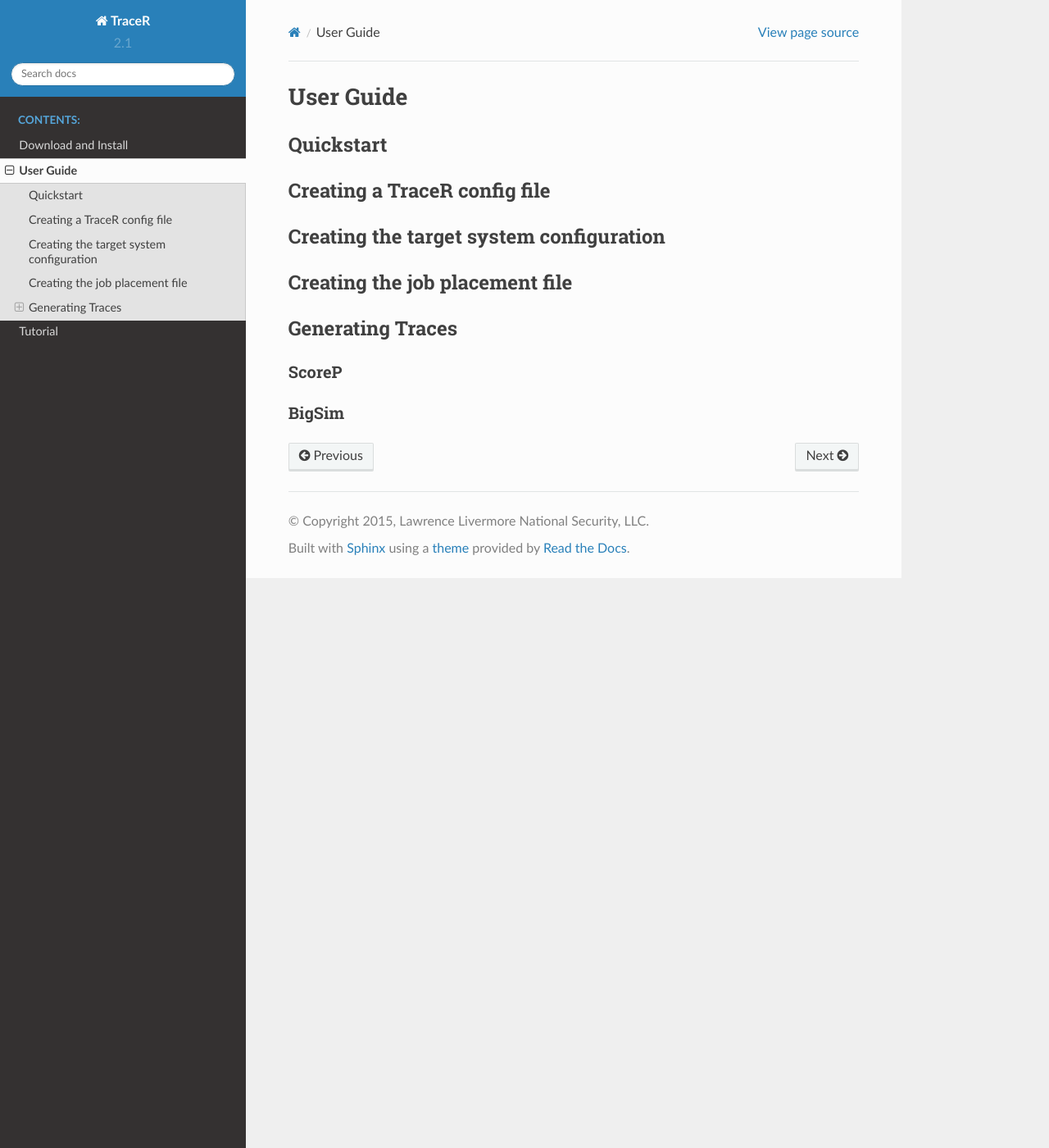
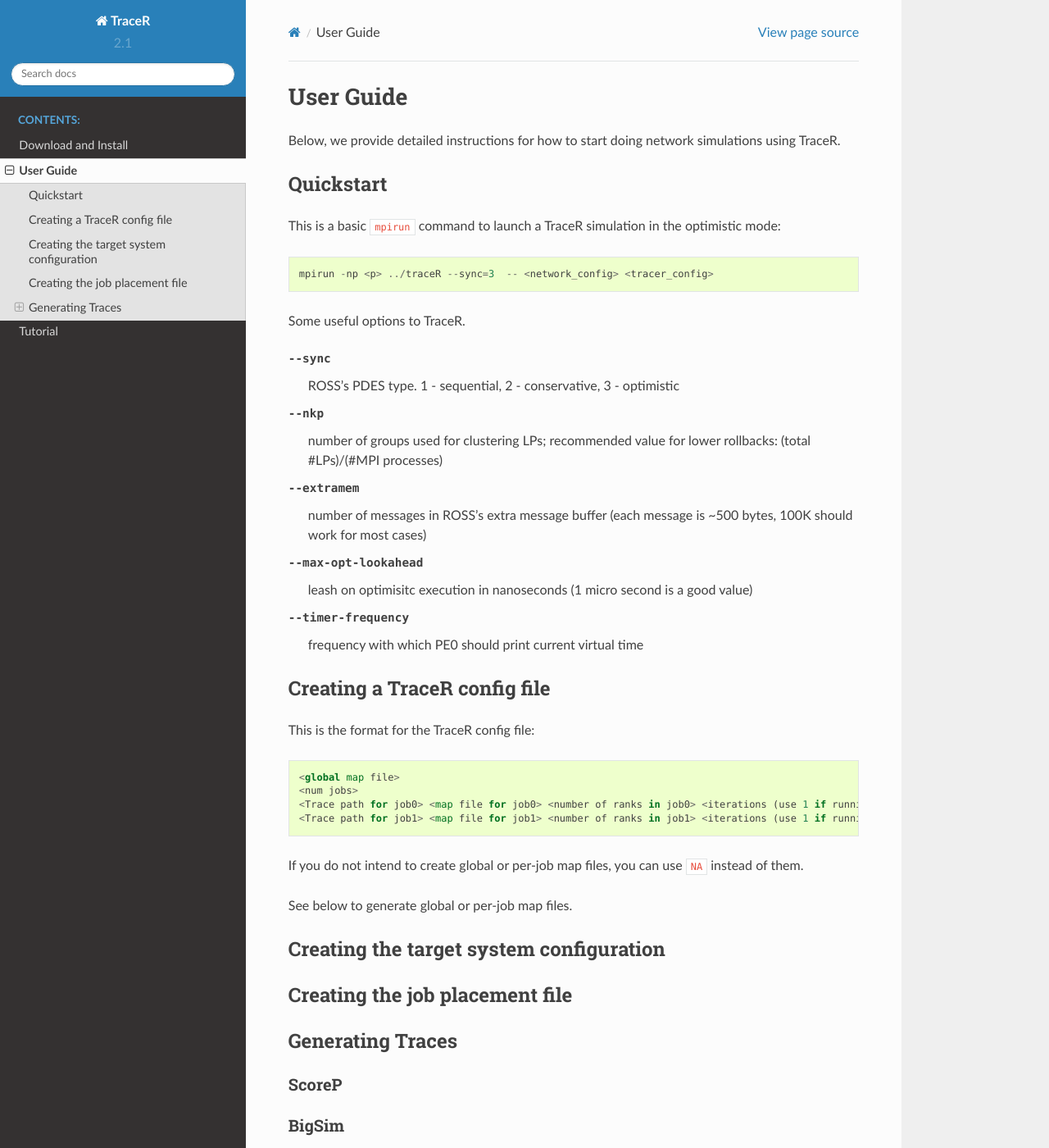
Before and after one commit to hpcgroup/TraceR, a Sphinx documentation site: the page built from docs/userguide.rst, in a window 1280 px wide and 1400 px high. Shown: the whole window at 82% size. Built offline with Sphinx 7.4.7 and the Read the Docs theme 2.0.0, drawn with Linux system fonts in a browser that asks for light colours; formulas are drawn with MathJax 3; pages that are not in the unit, such as notebooks, are missing from menus.

Commit message:
simplify README and move detailed instructions to docs

```diff
--- a/docs/userguide.rst
+++ b/docs/userguide.rst
@@ -1,11 +1,39 @@
 User Guide
 ==========
+
+Below, we provide detailed instructions for how to start doing network
+simulations using TraceR.
 
 Quickstart
 ----------
 
+This is a basic ``mpirun`` command to launch a TraceR simulation in the
+optimistic mode::
+
+    mpirun -np <p> ../traceR --sync=3  -- <network_config> <tracer_config>
+
+Some useful options to TraceR.
+
+--sync                 ROSS's PDES type. 1 - sequential, 2 - conservative, 3 - optimistic
+--nkp                  number of groups used for clustering LPs; recommended value for lower rollbacks: (total #LPs)/(#MPI processes)
+--extramem             number of messages in ROSS's extra message buffer (each message is ~500 bytes, 100K should work for most cases)
+--max-opt-lookahead    leash on optimisitc execution in nanoseconds (1 micro second is a good value)
+--timer-frequency      frequency with which PE0 should print current virtual time
+
 Creating a TraceR config file
 -----------------------------
+
+This is the format for the TraceR config file::
+
+    <global map file>
+    <num jobs>
+    <Trace path for job0> <map file for job0> <number of ranks in job0> <iterations (use 1 if running in normal mode)>
+    <Trace path for job1> <map file for job1> <number of ranks in job1> <iterations (use 1 if running in normal mode)>
+
+If you do not intend to create global or per-job map files, you can use ``NA``
+instead of them.
+
+See below to generate global or per-job map files.
 
 Creating the target system configuration
 ----------------------------------------
```
Also changed, not shown: README.md (+24 -83 lines), docs/install.rst (+39 -0 lines).
